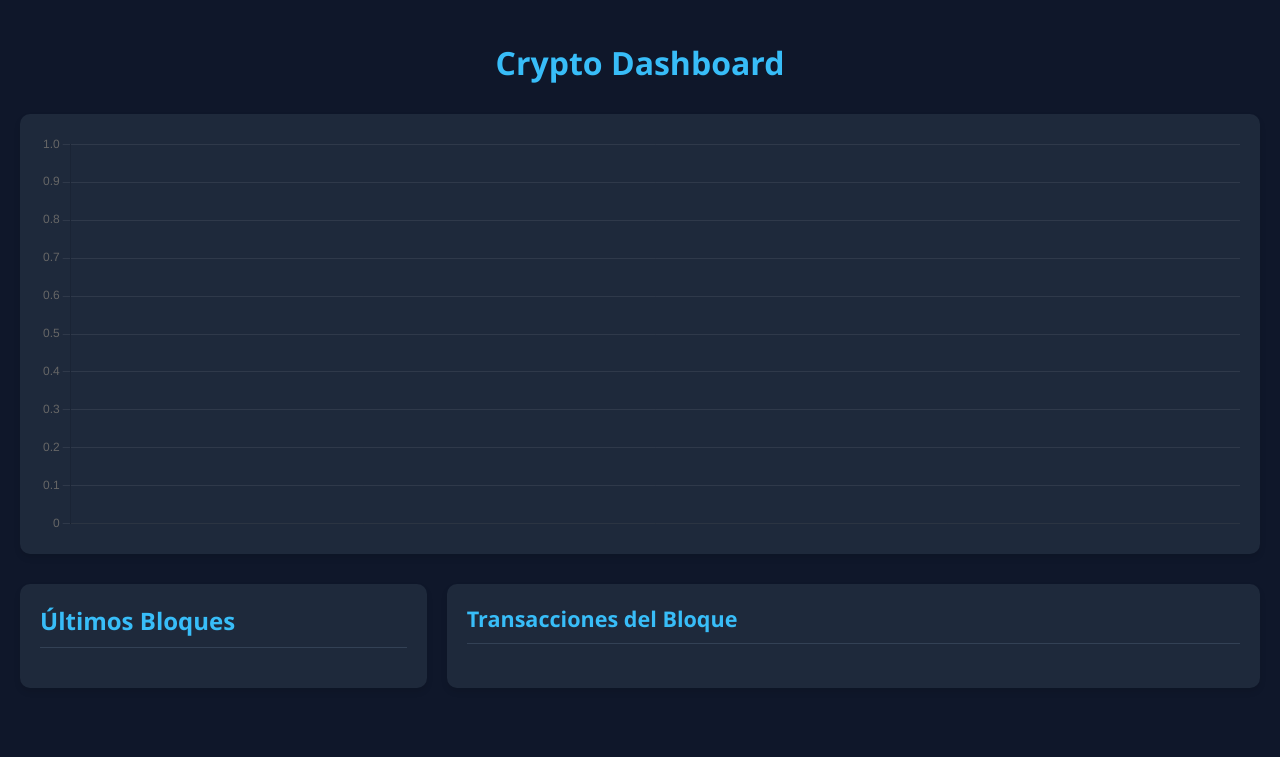
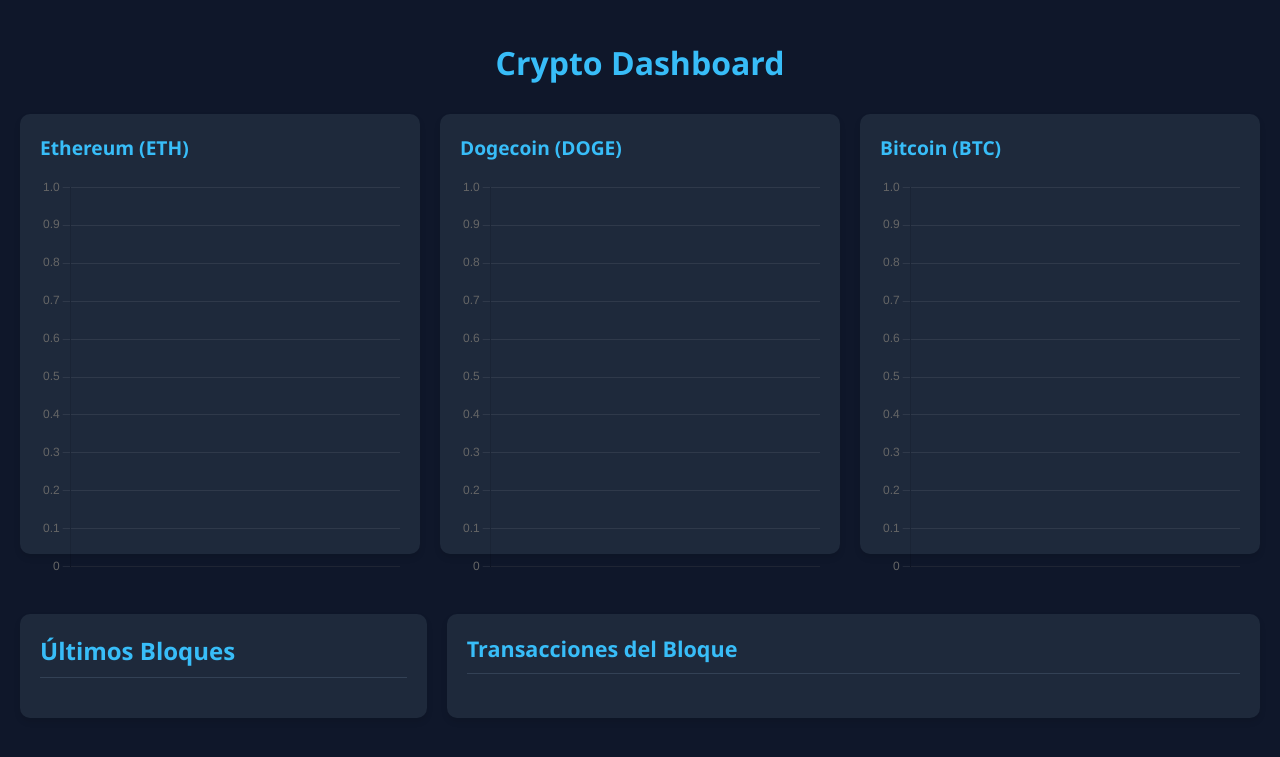
Before and after one commit to MountainKing187/Crypto-Tracker, a Flask app: page / in a window 1280 px wide. Shown: the top 757 px of the page. Run offline with Flask 3, Linux system fonts and the light colour scheme; data that the repository does not hold is empty; parts of the project's set-up code (start-up, migrations or seed data) failed here and were passed over; some libraries are stand-ins or nearby versions.

Commit message:
actualizado y añadido mas graficas

```diff
--- a/app/static/css/style.css
+++ b/app/static/css/style.css
@@ -30,6 +30,27 @@ h1 {
     display: grid;
     grid-template-columns: 1fr 2fr;
     gap: 20px;
+}
+
+.chart-grid {
+    display: grid;
+    grid-template-columns: repeat(auto-fit, minmax(400px, 1fr));
+    gap: 20px;
+    margin-bottom: 30px;
+}
+
+.chart-container {
+    background: #1e293b;
+    border-radius: 10px;
+    padding: 20px;
+    box-shadow: 0 4px 6px rgba(0, 0, 0, 0.1);
+    height: 400px;
+}
+
+.chart-container h2 {
+    margin-top: 0;
+    color: #38bdf8;
+    font-size: 1.2em;
 }
 
 .recent-blocks, .block-transactions {
--- a/app/static/js/charts.js
+++ b/app/static/js/charts.js
@@ -1,56 +1,46 @@
 document.addEventListener('DOMContentLoaded', function() {
-    // Inicializar conexión SocketIO
     const socket = io();
 
-    // Elementos DOM
-    const priceChartCtx = document.getElementById('priceChart').getContext('2d');
-    const blocksList = document.getElementById('blocks-list');
-    const transactionsContainer = document.getElementById('transactions-container');
+    // Configuración de gráficos por moneda
+    const cryptoCharts = {
+        ethereum: initChart('ethChart', 'Ethereum (ETH)', 'rgb(75, 192, 192)'),
+        dogecoin: initChart('dogeChart', 'Dogecoin (DOGE)', 'rgb(153, 102, 255)'),
+        bitcoin: initChart('btcChart', 'Bitcoin (BTC)', 'rgb(255, 159, 64)')
+    };
 
-    // Variables de estado
-    let priceChart = null;
-    let currentBlock = null;
-    let priceData = {
+    // Inicializar un gráfico
+    function initChart(canvasId, label, borderColor) {
+        const ctx = document.getElementById(canvasId).getContext('2d');
+        return {
+            chart: new Chart(ctx, {
+                type: 'line',
+                data: {
                     labels: [],
                     datasets: [{
-            label: 'Precio ETH (USD)',
+                        label: label,
                         data: [],
-            borderColor: 'rgb(75, 192, 192)',
-            backgroundColor: 'rgba(75, 192, 192, 0.1)',
+                        borderColor: borderColor,
+                        backgroundColor: borderColor.replace('rgb', 'rgba').replace(')', ', 0.1)'),
                         borderWidth: 2,
                         tension: 0.1,
                         fill: true
                     }]
-    };
-
-    // 1. Inicializar gráfico de precios
-    function initPriceChart() {
-        return new Chart(priceChartCtx, {
-            type: 'line',
-            data: priceData,
+                },
                 options: {
                     responsive: true,
                     maintainAspectRatio: false,
                     scales: {
                         y: {
                             beginAtZero: false,
-                        grid: {
-                            color: 'rgba(200, 200, 200, 0.1)'
-                        }
+                            grid: { color: 'rgba(200, 200, 200, 0.1)' }
                         },
                         x: {
-                        grid: {
-                            display: false
-                        },
-                        ticks: {
-                            maxTicksLimit: 8
-                        }
+                            grid: { display: false },
+                            ticks: { maxTicksLimit: 8 }
                         }
                     },
                     plugins: {
-                    legend: {
-                        display: false
-                    },
+                        legend: { display: false },
                         tooltip: {
                             mode: 'index',
                             intersect: false,
@@ -61,166 +51,107 @@ document.addEventListener('DOMContentLoaded', function() {
                             }
                         }
                     },
-                interaction: {
-                    intersect: false,
-                    mode: 'nearest'
+                    interaction: { intersect: false, mode: 'nearest' }
+                }
+            }),
+            data: {
+                labels: [],
+                prices: []
+            }
+        };
+    }
+
+    // Actualizar un gráfico específico
+    function updateChart(currency, newData) {
+        const chartConfig = cryptoCharts[currency];
+        if (!chartConfig) return;
+
+        // Filtrar y validar datos
+        const validData = newData.filter(item => {
+            return item.symbol === currency &&
+                   typeof item.price === 'number' &&
+                   item.price > 0 &&
+                   item.timestamp;
+        });
+
+        if (validData.length === 0) return;
+
+        // Ordenar por timestamp (más antiguo primero)
+        validData.sort((a, b) => {
+            const dateA = a.timestamp.$date ? new Date(a.timestamp.$date) : new Date(a.timestamp);
+            const dateB = b.timestamp.$date ? new Date(b.timestamp.$date) : new Date(b.timestamp);
+            return dateA - dateB;
+        });
+
+        // Procesar nuevos datos
+        validData.forEach(item => {
+            const dateObj = item.timestamp.$date ?
+                new Date(item.timestamp.$date) :
+                new Date(item.timestamp);
+
+            const label = dateObj.toLocaleTimeString();
+            const price = item.price;
+
+            // Solo añadir si es un nuevo dato o precio diferente
+            const lastPrice = chartConfig.data.prices[chartConfig.data.prices.length - 1];
+            if (chartConfig.data.prices.length === 0 || price !== lastPrice) {
+                chartConfig.data.labels.push(label);
+                chartConfig.data.prices.push(price);
+
+                // Mantener solo los últimos 100 puntos
+                if (chartConfig.data.labels.length > 100) {
+                    chartConfig.data.labels.shift();
+                    chartConfig.data.prices.shift();
                 }
             }
         });
+
+        // Actualizar el gráfico
+        chartConfig.chart.data.labels = chartConfig.data.labels;
+        chartConfig.chart.data.datasets[0].data = chartConfig.data.prices;
+        chartConfig.chart.update();
     }
 
-    // 2. Actualizar gráfico de precios
-    function updatePriceChart(newData) {
-        // Procesar nuevos datos
-        newData.forEach(item => {
-            const date = new Date(item.timestamp.$date);
-            const label = date.toLocaleTimeString();
-            const price = item.price;
-
-            // Agregar nuevos datos
-            priceData.labels.push(label);
-            priceData.datasets[0].data.push(price);
-
-            // Mantener solo los últimos 100 puntos
-            if (priceData.labels.length > 100) {
-                priceData.labels.shift();
-                priceData.datasets[0].data.shift();
+    // Eventos de SocketIO para cada moneda
+    socket.on('new_price_ethereum', (data) => {
+        if (data.symbol === 'ethereum') {
+            updateChart('ethereum', [data]);
         }
     });
 
-        // Actualizar gráfico
-        if (priceChart) {
-            priceChart.update();
-        } else {
-            priceChart = initPriceChart();
-        }
-    }
-
-    // 3. Formatear timestamp
-    function formatTimestamp(timestamp) {
-        const date = new Date(timestamp.$date);
-        return date.toLocaleTimeString();
-    }
-
-    // 4. Formatear dirección ETH
-    function formatAddress(address) {
-        return `${address.substring(0, 6)}...${address.substring(address.length - 4)}`;
-    }
-
-    // 5. Actualizar lista de bloques
-    function updateRecentBlocksList(blocks) {
-        blocksList.innerHTML = '';
-
-        blocks.forEach(block => {
-            const blockDate = new Date(block.timestamp.$date);
-            const listItem = document.createElement('li');
-            listItem.className = 'block-item';
-            listItem.dataset.blockNumber = block.blockNumber;
-            listItem.innerHTML = `
-                <div class="block-header">
-                    <span class="block-number">#${block.blockNumber}</span>
-                    <span class="block-time">${blockDate.toLocaleTimeString()}</span>
-                </div>
-                <div class="block-hash">${formatAddress(block.hash)}</div>
-                <div class="block-transactions">${block.transactions.length} transacciones</div>
-            `;
-
-            listItem.addEventListener('click', function() {
-                loadBlockTransactions(block.blockNumber);
-            });
-
-            blocksList.appendChild(listItem);
-        });
-    }
-
-    // 6. Cargar transacciones de un bloque
-    function loadBlockTransactions(blockNumber) {
-        // Resaltar bloque seleccionado
-        document.querySelectorAll('.block-item').forEach(item => {
-            item.classList.remove('active');
-        });
-        document.querySelector(`.block-item[data-block-number="${blockNumber}"]`).classList.add('active');
-
-        fetch(`/api/transactions/${blockNumber}`)
-            .then(response => response.json())
-            .then(transactions => {
-                renderTransactions(transactions);
-            });
-    }
-
-    // 7. Renderizar transacciones
-    function renderTransactions(transactions) {
-        transactionsContainer.innerHTML = '';
-
-        if (transactions.length === 0) {
-            transactionsContainer.innerHTML = '<p>No hay transacciones en este bloque</p>';
-            return;
-        }
-
-        const table = document.createElement('table');
-        table.className = 'transactions-table';
-        table.innerHTML = `
-            <thead>
-                <tr>
-                    <th>Hash</th>
-                    <th>De</th>
-                    <th>A</th>
-                    <th>Valor (ETH)</th>
-                </tr>
-            </thead>
-            <tbody></tbody>
-        `;
-
-        const tbody = table.querySelector('tbody');
-
-        transactions.forEach(tx => {
-            const row = document.createElement('tr');
-            row.innerHTML = `
-                <td class="tx-hash">${formatAddress(tx.hash)}</td>
-                <td class="tx-from">${tx.from ? formatAddress(tx.from) : 'SYSTEM'}</td>
-                <td class="tx-to">${tx.to ? formatAddress(tx.to) : 'CONTRACT'}</td>
-                <td class="tx-value">${parseFloat(tx.value).toFixed(4)}</td>
-            `;
-            tbody.appendChild(row);
-        });
-
-        transactionsContainer.appendChild(table);
-    }
-
-    // 8. Manejar eventos de SocketIO
-    socket.on('new_price_ethereum', (data) => {
-        console.log('Nuevo precio recibido:', data);
-
-        // Convertir a formato compatible con MongoDB
-        const formattedData = {
-            symbol: data.symbol,
-            price: data.price,
-            timestamp: {
-                $date: data.timestamp
-            }
-        };
-
-        updatePriceChart([formattedData]);
-    });
-    socket.on('new_block', (block) => {
-        // Actualizar lista de bloques
-        fetch('/api/blocks/recent')
-            .then(response => response.json())
-            .then(data => updateRecentBlocksList(data));
-
-        // Si es el bloque seleccionado, actualizar transacciones
-        if (currentBlock === block.blockNumber) {
-            loadBlockTransactions(block.blockNumber);
+    socket.on('new_price_dogecoin', (data) => {
+        if (data.symbol === 'dogecoin') {
+            updateChart('dogecoin', [data]);
         }
     });
 
-    // 9. Cargar datos iniciales
+    socket.on('new_price_bitcoin', (data) => {
+        if (data.symbol === 'bitcoin') {
+            updateChart('bitcoin', [data]);
+        }
+    });
+
+    // Cargar datos iniciales para cada moneda
     function loadInitialData() {
-        // Precios históricos
+        // Ethereum
         fetch('/api/price/ethereum')
             .then(response => response.json())
             .then(data => {
-                updatePriceChart(data.reverse()); // Datos más antiguos primero
+                updateChart('ethereum', data.reverse());
+            });
+
+        // Dogecoin
+        fetch('/api/price/dogecoin')
+            .then(response => response.json())
+            .then(data => {
+                updateChart('dogecoin', data.reverse());
+            });
+
+        // Bitcoin
+        fetch('/api/price/bitcoin')
+            .then(response => response.json())
+            .then(data => {
+                updateChart('bitcoin', data.reverse());
             });
 
         // Bloques recientes
--- a/app/templates/dashboard.html
+++ b/app/templates/dashboard.html
@@ -10,8 +10,19 @@
     <div class="container">
         <h1>Crypto Dashboard</h1>
 
-        <div class="chart-container">
-            <canvas id="priceChart"></canvas>
+        <div class="chart-grid">
+            <div class="chart-container">
+                <h2>Ethereum (ETH)</h2>
+                <canvas id="ethChart"></canvas>
+            </div>
+            <div class="chart-container">
+                <h2>Dogecoin (DOGE)</h2>
+                <canvas id="dogeChart"></canvas>
+            </div>
+            <div class="chart-container">
+                <h2>Bitcoin (BTC)</h2>
+                <canvas id="btcChart"></canvas>
+            </div>
         </div>
 
         <div class="grid-container">
```
Also changed, not shown: app/data_collectors/CryptoPriceToMongo.py (+21 -5 lines). Lines whose indentation alone changed are shown as unchanged.
